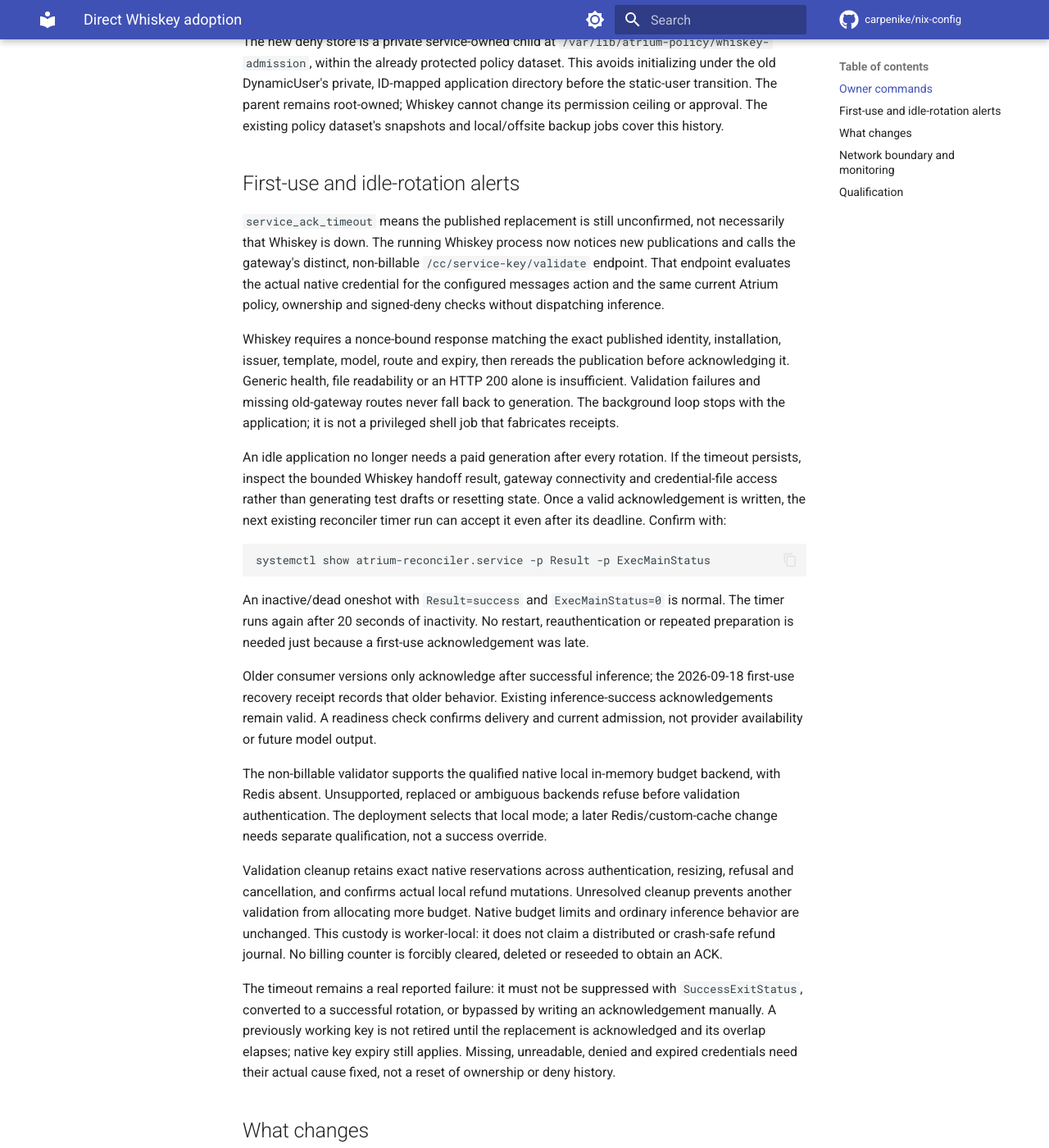
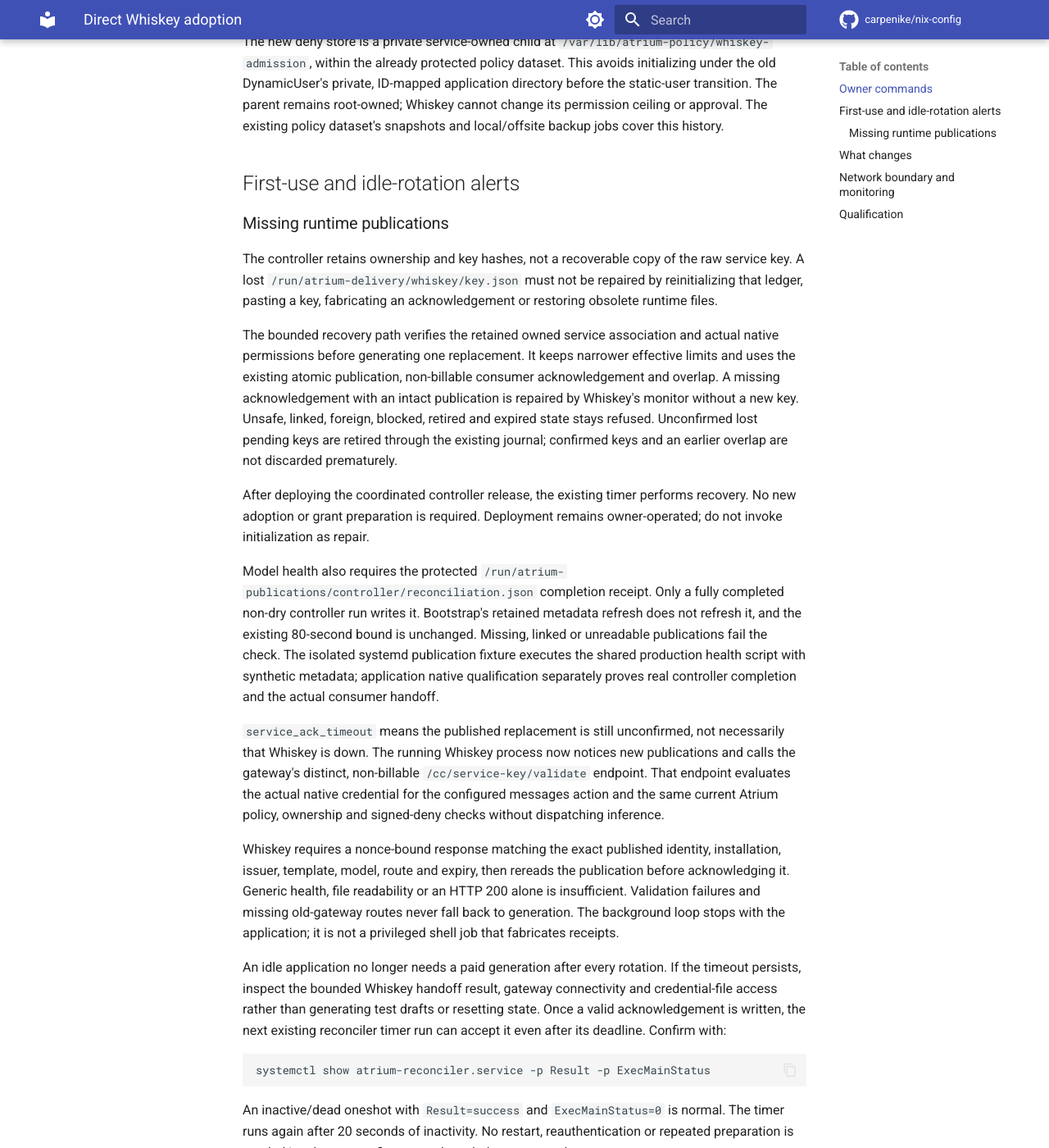
Before and after one commit to carpenike/nix-config, an MkDocs documentation site: the page built from docs/services/atrium-whiskey-cutover.md, in a window 1280 px wide and 1400 px high, scrolled down 957 px. Shown: the whole window at 82% size. Built offline with MkDocs 1.6.1 and Material for MkDocs 9.7.7, drawn with Linux system fonts in a browser that asks for light colours; comment, search, counter and statistics services are not loaded.

Commit message:
fix(atrium): require completed reconciliation for model health
Retain the existing freshness bound and require a readable protected completion receipt, written only by the fully completed controller. Exercise the shared production health script in the isolated systemd/UID fixture, including missing/stale/unreadable refusals and bootstrap-only refresh. Runtime pin update follows the qualified application release.

Co-authored-by: Copilot <223556219+Copilot@users.noreply.github.com>
Copilot-Session: e69d7724-2617-4d5a-832a-fd60d9aebf5d

```diff
--- a/docs/services/atrium-whiskey-cutover.md
+++ b/docs/services/atrium-whiskey-cutover.md
@@ -46,6 +46,35 @@ The existing policy dataset's snapshots and local/offsite backup jobs cover
 this history.
 
 ## First-use and idle-rotation alerts
+
+### Missing runtime publications
+
+The controller retains ownership and key hashes, not a recoverable copy of
+the raw service key. A lost `/run/atrium-delivery/whiskey/key.json` must not
+be repaired by reinitializing that ledger, pasting a key, fabricating an
+acknowledgement or restoring obsolete runtime files.
+
+The bounded recovery path verifies the retained owned service association
+and actual native permissions before generating one replacement. It keeps
+narrower effective limits and uses the existing atomic publication,
+non-billable consumer acknowledgement and overlap. A missing acknowledgement
+with an intact publication is repaired by Whiskey's monitor without a new
+key. Unsafe, linked, foreign, blocked, retired and expired state stays refused.
+Unconfirmed lost pending keys are retired through the existing journal;
+confirmed keys and an earlier overlap are not discarded prematurely.
+
+After deploying the coordinated controller release, the existing timer
+performs recovery. No new adoption or grant preparation is required.
+Deployment remains owner-operated; do not invoke initialization as repair.
+
+Model health also requires the protected
+`/run/atrium-publications/controller/reconciliation.json` completion receipt.
+Only a fully completed non-dry controller run writes it. Bootstrap's retained
+metadata refresh does not refresh it, and the existing 80-second bound is
+unchanged. Missing, linked or unreadable publications fail the check. The
+isolated systemd publication fixture executes the shared production health
+script with synthetic metadata; application native qualification separately
+proves real controller completion and the actual consumer handoff.
 
 `service_ack_timeout` means the published replacement is still unconfirmed, not
 necessarily that Whiskey is down. The running Whiskey process now notices new
```
Also changed, not shown: 4 other files.
